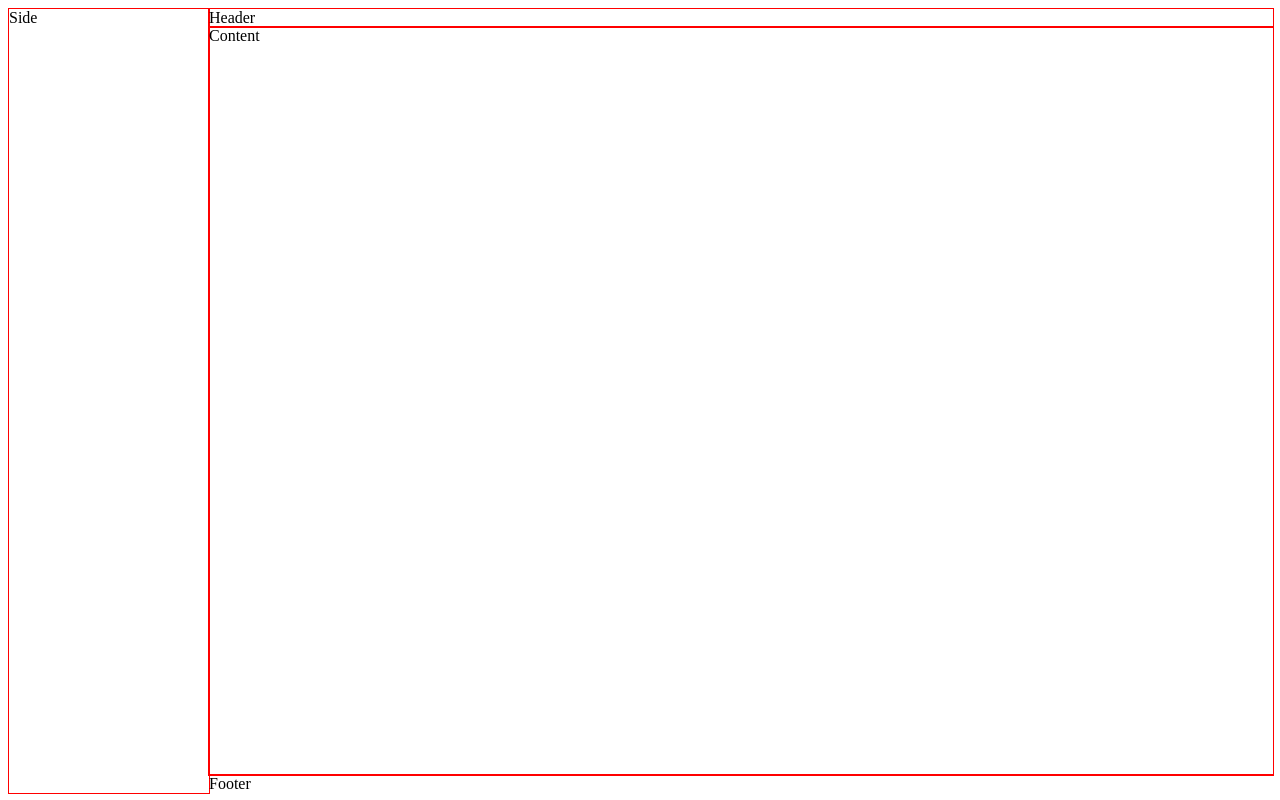
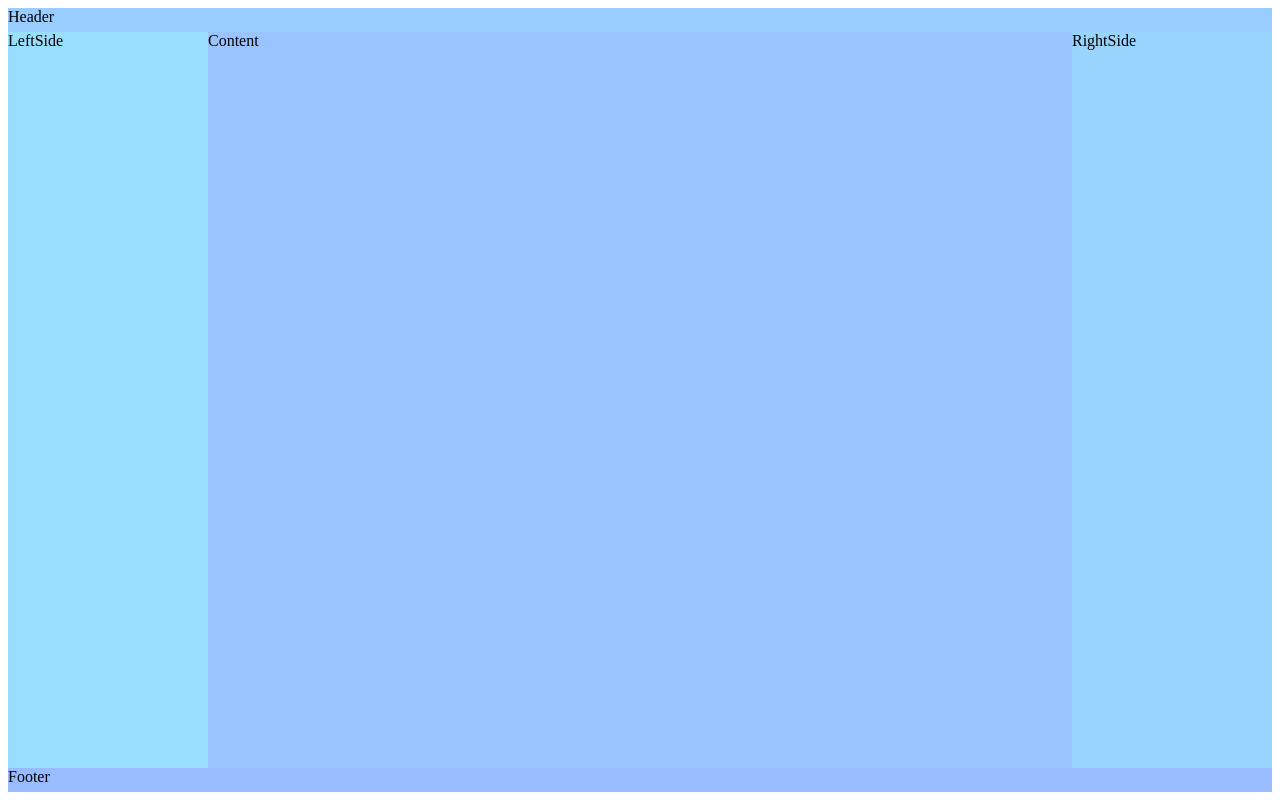
Before and after one commit to yarec/react-layout-generator, a React app: page / in a window 1280 px wide. Built offline with nearby package versions, Linux system fonts and the light colour scheme.

Commit message:
New version of DesktopLayout using new version of BasicLayoutGenerator

```diff
--- a/examples/src/index.tsx
+++ b/examples/src/index.tsx
@@ -23,7 +23,16 @@ class ExampleLayout extends React.Component<ExampleProps, ExampleState> {
   constructor(props: ExampleProps) {
     super(props);
 
-    this.g = DesktopLayout(0, 0);
+    this.g = DesktopLayout();
+
+    const p = this.g.params();
+
+    // hide header and footer
+    p.set('headerHeight', 24);
+    p.set('footerHeight', 24);
+    p.set('fullWidthHeaders', 1)
+    p.set('leftSideWidth', 200);
+    p.set('rightSideWidth', 200)
   }
 
   render() {
@@ -33,22 +42,25 @@ class ExampleLayout extends React.Component<ExampleProps, ExampleState> {
         autoFit={true}
         data-layout={[['width', 100]]}
         autoFitLimits={{ x: .75, y: 1.25 }}
-        elementPadding={{ top: 0, left: 0, right: 0, bottom: 0 }}
         g={this.g}
       >
-        <div data-layout={{ name: 'side' }} >
-          <span>Side</span>
+        <div data-layout={{ name: 'leftSide' }} style={{backgroundColor:'hsl(200,100%,80%)'}} >
+          <span >LeftSide</span>
         </div>
 
-         <div data-layout={{ name: 'header' }} >
+         <div data-layout={{ name: 'rightSide' }} style={{backgroundColor:'hsl(205,100%,80%)'}} >
+          <span >RightSide</span>
+        </div>
+
+         <div data-layout={{ name: 'header' }}  style={{backgroundColor:'hsl(210,100%,80%)'}} >
           <span>Header</span>
         </div>
 
-         <div data-layout={{ name: 'content' }} >
+         <div data-layout={{ name: 'content' }}  style={{backgroundColor:'hsl(215,100%,80%)'}}>
           <span>Content</span>
         </div>
 
-        <div data-layout={{ name: 'footer' }} >
+        <div data-layout={{ name: 'footer' }}  style={{backgroundColor:'hsl(220,100%,80%)'}}>
          <span>Footer</span>
         </div>
       </ReactLayout>
--- a/src/LayoutGenerator.ts
+++ b/src/LayoutGenerator.ts
@@ -1,7 +1,7 @@
 import { height, IRect, translate, width, IPoint } from './types';
 
-type FValue = (p: Params) => number;
-type Value = number | FValue;
+type FValue = (p: Params) => any; // number | IRect | IPoint | FRect;
+type Value = number | IRect | IPoint | FValue;
 export class Params {
   params: Map<string, Value>;
   changeCount: number = 0;
@@ -21,12 +21,15 @@ export class Params {
   //   return v;
   // }
 
-  get(key: string, v: Value) {
+  get(key: string, v?: Value) {
     const r = this.params.get(key);
-    if (r === undefined) {
+    if (r != undefined) {
+      return EvalCell(r, this);
+    }
+    if (v) {
       return EvalCell(v, this);
     }
-    return EvalCell(r, this);
+    return EvalCell(NaN, this);
   }
 
   set(key: string, v: Value) {
@@ -39,18 +42,36 @@ export class Params {
       this.params.set(key, v);
     }
   }
+
+
 }
 
 export function EvalCell(cell: Value, p: Params) {
-  if (typeof cell  === 'number') {
+  if (typeof cell === 'function') {
+    return cell(p);
+  }
   return cell;
 }
-  return cell(p);
+
+export class API {
+  params: Params;
+
+  constructor(params: Params) {
+    this.params = params;
+  }
+
+  hide(component: string) {
+
+  }
+
+  show(component: string) {
+
+  }
 }
 
 export interface ILayout {
   name: string;
-  location: (p: Params) => IRect; // relative to origin
+  location: IRect; // relative to origin
   g?: ILayoutGenerator;
 }
 
@@ -78,6 +99,7 @@ export interface ILayoutGenerator {
   reset: () => void;
   next: () => IBlock | undefined;
   lookup: (name: string) => IBlock | undefined;
+  api: () => API | undefined;
 }
 
 export class ResizeLayout implements ILayoutGenerator {
@@ -93,6 +115,10 @@ export class ResizeLayout implements ILayoutGenerator {
 
   params = () => {
     return this.g.params();
+  }
+
+  api = () => {
+    return this.g.api();
   }
 
   protected transform = (b: IBlock | undefined) => {
@@ -127,26 +153,32 @@ export class ResizeLayout implements ILayoutGenerator {
   // };
 }
 
+type IInit = (params: Params) => Map<string, ILayout>;
 export default class BasicLayoutGenerator implements ILayoutGenerator {
-
-  // params: Params;
-
-  private xparams: Params;
+  private _params: Params;
+  private _api: API | undefined;
+  private _init: IInit;
   layouts: Map<string, ILayout>;
   layoutsIterator: IterableIterator<ILayout>;
   currentLayout: ILayout | undefined;
 
   state: () => IBlock | undefined;
 
-  constructor(layouts: Map<string, ILayout>, params: Params) {
-    this.layouts = layouts;
-    this.layoutsIterator = layouts.values();
+  constructor(init: (params: Params) => Map<string, ILayout>, params: Params, api?: API) {
+    this._init = init;
+    this.layouts = init(params);
+    this.layoutsIterator = this.layouts.values();
     this.state = this.init;
-    this.xparams = params;
+    this._params = params;
+    this._api = api;
   }
 
   params = () => {
-    return this.xparams;
+    return this._params;
+  }
+
+  api = () => {
+    return this._api;
   }
 
   lookup = (name: string): IBlock | undefined => {
@@ -164,13 +196,17 @@ export default class BasicLayoutGenerator implements ILayoutGenerator {
       }
       return {
         name: name,
-        location: r.location(this.params())
+        location: r.location
       }
     }
     return undefined;
   }
 
   reset = () => {
+    if (this._params.changed()) {
+      console.log('reset update layouts')
+      this.layouts = this._init(this._params);
+    }
     this.state = this.init;
     this.layoutsIterator = this.layouts.values();
     this.layouts.forEach((item: ILayout) => {
@@ -216,7 +252,7 @@ export default class BasicLayoutGenerator implements ILayoutGenerator {
   private nextTile = (): IBlock | undefined => {
     let b: IBlock | undefined = undefined;
     if (this.currentLayout) {
-      const r = this.currentLayout.location(this.params());
+      const r = this.currentLayout.location;
       b = {
         name: this.currentLayout.name,
         location: r
@@ -240,7 +276,8 @@ export default class BasicLayoutGenerator implements ILayoutGenerator {
 
 export class GridGenerator implements ILayoutGenerator {
 
-  xparams: Params;
+  _params: Params;
+  _api: API;
   state: () => IBlock | undefined;
   block: IBlock;
   cols: number;
@@ -253,16 +290,23 @@ export class GridGenerator implements ILayoutGenerator {
     this.rows = rows;
     this.block = {
       name: name,
-      location: {left: 0, top: 0, right: blockSize.x, bottom: blockSize.y}
+      location: { left: 0, top: 0, right: blockSize.x, bottom: blockSize.y }
     }
     this.colCounter = 0;
     this.rowCounter = 0;
 
     this.state = this.nextTile;
-    this.xparams = new Params([]);
+    this._params = new Params([]);
   }
 
-  params = () => {return this.xparams}
+  params = () => {
+    return this._params;
+  }
+
+  api = () => {
+    return this._api;
+  }
+
 
   lookup = (name: string) => {
 
@@ -303,76 +347,166 @@ export class GridGenerator implements ILayoutGenerator {
   }
 }
 
-export function DesktopLayout(width: number, height: number) {
-  const sideRight = 200;
-  const headerHeight = 18;
-  const footerHeight = 18;
+export function DesktopLayout() {
+
+  const fullWidthHeaders = 0;
+  const leftSideWidth = 200;
+  const rightSideWidth = 0;
+  const headerHeight = 24;
+  const footerHeight = 24;
 
   const params = new Params([
-    ['width', width],
-    ['height', height],
-    ['sideRight', sideRight],
+    ['width', 0],
+    ['height', 0],
+    ['fullWidthHeaders', fullWidthHeaders],
+    ['leftSideWidth', leftSideWidth],
+    ['rightSideWidth', rightSideWidth],
     ['headerHeight', headerHeight],
     ['footerHeight', footerHeight]
   ])
 
-  const side: ILayout = {
-    name: 'side',
-    location: (p: Params) => {
-      return {
+  function init(params: Params): Map<string, ILayout> {
+    const width = params.get('width');
+    const height = params.get('height');
+    const fullWidthHeaders = params.get('fullWidthHeaders');
+    const leftSideWidth = params.get('leftSideWidth');
+    const rightSideWidth = params.get('rightSideWidth');
+    const headerHeight = params.get('headerHeight');
+    const footerHeight = params.get('footerHeight');
+
+    console.log('rightSideWidth', rightSideWidth)
+
+    const leftSide = function (): ILayout {
+      let location: IRect;
+      if (fullWidthHeaders) {
+        location = {
+          left: 0,
+          top: headerHeight,
+          right: leftSideWidth,
+          bottom: height - footerHeight
+        }
+      } else {
+        location = {
           left: 0,
           top: 0,
-        right: p.get('sideRight', sideRight),
-        bottom: p.get('height', height)
+          right: leftSideWidth,
+          bottom: height
         }
       }
-  };
+      console.log('leftSide', location);
+      return {
+        name: 'leftSide',
+        location: location
+      }
+    }();
 
-  const header: ILayout = {
-    name: 'header',
-    location: (p: Params) => {
-      return {
-        left: p.get('sideRight', sideRight),
+    const rightSide = function (): ILayout {
+      let location: IRect;
+
+      if (fullWidthHeaders) {
+        location = {
+          left:  width - rightSideWidth,
+          top: headerHeight,
+          right: width,
+          bottom: height - footerHeight
+        }
+      } else {
+        location = {
+          left: width - rightSideWidth,
           top: 0,
-        right: p.get('width', width),
-        bottom: p.get('headerHeight', headerHeight)
+          right: width,
+          bottom: height
         }
       }
-  };
+      console.log('rightSide', location);
+      return {
+        name: 'rightSide',
+        location: location
+      }
+    }();
 
-  const content: ILayout = {
-    name: 'content',
-    location: (p: Params) => {
-      return {
-        left: p.get('sideRight', sideRight),
-        top: p.get('headerHeight', headerHeight),
-        right: p.get('width', width),
-        bottom: p.get('height', height) - p.get('footerHeight', footerHeight)
+    const header = function (): ILayout {
+      let location: IRect;
+      if (fullWidthHeaders) {
+        location = {
+          left: 0,
+          top: 0,
+          right: width,
+          bottom: headerHeight
+        }
+      } else {
+        location = {
+          left: leftSideWidth,
+          top: 0,
+          right: width,
+          bottom: headerHeight
         }
       }
+      console.log('header', location);
+      return {
+        name: 'header',
+        location: location
       }
+    }();
 
-  const footer = {
-    name: 'footer',
-    location: (p: Params) => {
-      return {
-        left: p.get('sideRight', sideRight),
-        top: p.get('height', height) - p.get('footerHeight', footerHeight),
-        right: p.get('width', width),
-        bottom: p.get('height', height) - p.get('footerHeight', footerHeight)
+    const content = function (): ILayout {
+      let location: IRect;
+      if (fullWidthHeaders) {
+        location = {
+          left: leftSideWidth,
+          top: headerHeight,
+          right: width - rightSideWidth,
+          bottom: height - footerHeight
+        }
+      } else {
+        location = {
+          left: leftSideWidth,
+          top: headerHeight,
+          right: width - rightSideWidth,
+          bottom: height - footerHeight
         }
       }
+      console.log('content', location);
+      return {
+        name: 'content',
+        location: location
       }
+    }();
 
-  const layouts = new Map([
-    [side.name, side],
+    const footer = function (): ILayout {
+      let location: IRect;
+      if (fullWidthHeaders) {
+        location = {
+          left: 0,
+          top: height - footerHeight,
+          right: width,
+          bottom: height
+        }
+      } else {
+        location = {
+          left: leftSideWidth,
+          top: height - footerHeight,
+          right: width,
+          bottom: height
+        }
+      }
+      console.log('footer', location);
+      return {
+        name: 'footer',
+        location: location
+      }
+    }();
+
+    return new Map([
+      [leftSide.name, leftSide],
+      [rightSide.name, rightSide],
       [header.name, header],
       [content.name, content],
       [footer.name, footer]
     ])
+  }
 
-
-  return new BasicLayoutGenerator(layouts, params);
+  return new BasicLayoutGenerator(init, params);
 }
 
 export function fitLayout(
@@ -394,46 +528,68 @@ export function fitLayout(
     r = g.next();
   }
 
-  let origin = {x: 0, y: 0};
+  let origin = { x: 0, y: 0 };
   let scale = width / (o.y - o.x);
-  return new ResizeLayout(g, origin, {x: scale, y: scale});
+  return new ResizeLayout(g, origin, { x: scale, y: scale });
 }
 
-export function mobileDashboard( cols: number, rows: number, blockSize: IPoint) {
+export function mobileDashboard() {
+  const width = 0;
+  const height = 0;
+  const headerWidth = 1.5;
+  const cols = 2;
+  const rows = 3;
+
+
 
   const params = new Params([
+    ['width', width],
+    ['height', height],
     ['cols', cols],
     ['rows', rows],
-    ['x', (p: Params) => { return ((cols * blockSize.x) / 2) - (blockSize.x * headerSize / 2);} ]
   ]);
 
-  let headerSize = 2.5;
-  if (cols === 1) {
-    headerSize = 1;
-  } else if (cols === 2) {
-    headerSize = 2;
+  function init(params: Params): Map<string, ILayout> {
+    const width = params.get('width');
+    const cols = params.get('cols');
+    const rows = params.get('rows');
+
+    const blockSize: IPoint = {
+      x: width/cols,
+      y: width/cols
+    };
+    const xCenter = ((cols * blockSize.x) / 2) - (blockSize.x * headerWidth / 2);
+
+    const header = function (): ILayout {
+      return {
+        name: 'mobileHeader',
+        location: {
+          left: xCenter,
+          top: 0,
+          right: blockSize.x * headerWidth,
+          bottom: blockSize.y
         }
-  const xCenter = ((cols * blockSize.x) / 2) - (blockSize.x * headerSize / 2);
-  const header = {
-    name: 'mobileHeader',
-    location: (parms: Params): IRect => {return { left: xCenter, top: 0, right: blockSize.x * headerSize, bottom: blockSize.y }}
-  };
-  const layout = {
+      }
+    }();
+
+    const grid = function (): ILayout {
+      return {
         name: 'mobileGrid',
-    location:  (p: Params): IRect => {
-      return {
-        left: p.get('xCenter', 0),
+        location: {
+          left: 0,
           top: blockSize.y,
-        right: blockSize.x *
-        headerSize,
-        bottom: blockSize.y }},
-    g: new GridGenerator('Mobile', 3, 4, {x: 100, y: 100})
+          right: blockSize.x,
+          bottom: blockSize.y
+        },
+        g: new GridGenerator('Mobile', cols, rows, blockSize)
       }
-  const layouts = new Map([
+    }();
+
+    return new Map([
       [header.name, header],
-    [layout.name, layout]
+      [grid.name, grid]
     ]);
+  }
 
-
-  return new BasicLayoutGenerator(layouts, params);
+  return new BasicLayoutGenerator(init, params);
 }
--- a/src/ReactLayout.tsx
+++ b/src/ReactLayout.tsx
@@ -2,37 +2,25 @@ import * as React from 'react';
 import ReactResizeDetector from 'react-resize-detector';
 
 import LayoutGenerator, { ILayoutGenerator, IBlock } from './LayoutGenerator';
-import { IPoint, IRect } from './types';
+import { IPoint } from './types';
 
-function tileStyle(x: number, y: number, width: number, height: number, padding: IRect, margin: IRect) {
+function tileStyle(style: any, x: number, y: number, width: number, height: number) {
 
-  // Assumes box-sizing set to border-box
-  width -= margin.left + margin.right + padding.left + padding.right;
-  height -= margin.top + margin.bottom + padding.top + padding.bottom;
-
+  console.log(style);
   return {
-    // boxSizing: 'border-box' as 'border-box',
+    boxSizing: 'border-box' as 'border-box',
     transformOrigin: 0,
     transform: `translate(${x}px, ${y}px)`,
     width: `${width}px`,
     height: `${height}px`,
     position: 'absolute' as 'absolute',
-    marginTop: `${margin.top}px`,
-    marginRight: `${margin.right}px`,
-    marginBottom: `${margin.bottom}px`,
-    marginLeft: `${margin.left}px`,
-    paddingTop: `${padding.top}px`,
-    paddingRight: `${padding.right}px`,
-    paddingBottom: `${padding.bottom}px`,
-    paddingLeft: `${padding.left}px`,
-    border: '1px solid red'
+    ...style
   };
 }
 
 export interface ReactLayoutProps extends React.HTMLProps<HTMLDivElement> {
   autoFit: boolean;
   autoFitLimits: IPoint;
-  elementPadding: IRect;
   g: LayoutGenerator;
 
 }
@@ -68,47 +56,13 @@ export default class ReactLayout extends React.Component<ReactLayoutProps, React
     }
   }
 
-
-  componentDidMount() {
-    window.addEventListener('resize', this.handleWindowSizeChange);
-  }
-
-  componentWillUnmount() {
-    window.removeEventListener('resize', this.handleWindowSizeChange);
-  }
-
-  handleWindowSizeChange = () => {
-
-    // console.log(`handleWindowSizeChange: width: ${window.innerWidth}, element height: ${window.innerHeight}`);
-
-    // if (this.divRef && this.divRef.current ) {
-    //   const width = this.divRef.current.clientWidth;
-    //   const height = this.divRef.current.clientHeight;
-
-    //   this.setState({width: width, height: height})
-
-    //   console.log(`handleWindowSizeChange: element width: ${width}, element height: ${height}`);
-    // }
-
-    // this.windowSize.width = window.innerWidth;
-    // this.windowSize.height = window.innerHeight;
-
-    // this.g.params().set('width', this.windowSize.width);
-    // this.g.params().set('height', this.windowSize.height);
-
-    // console.log('handleWindowSizeChange',  window.innerWidth, window.innerHeight);
-  }
-
-
   initLayout = () => {
     this.key = 0;
+
     const p = this.derivedLayout.params();
     p.set('width', this.state.width);
     p.set('height', this.state.height);
-  }
-
-  nextLayout = () => {
-
+    this.derivedLayout.reset();
   }
 
   createPositionedElemement = (child: React.ReactElement<any>, name: string) => {
@@ -116,13 +70,11 @@ export default class ReactLayout extends React.Component<ReactLayoutProps, React
     const b = this.derivedLayout.lookup(name);
     if (b) {
       console.log('createPositionedElemement', b);
-      const style = tileStyle(
+      const style = tileStyle(child.props['style'],
         b.location.left,
         b.location.top,
         (b.location.right - b.location.left),
-        (b.location.bottom - b.location.top),
-        { top: 0, bottom: 0, left: 0, right: 0 },
-        { top: 0, bottom: 0, left:0, right: 0 }
+        (b.location.bottom - b.location.top)
       );
       let props = {style: style};
       return React.cloneElement(child, props, child.props.children);
@@ -138,7 +90,7 @@ export default class ReactLayout extends React.Component<ReactLayoutProps, React
 
       // Infinity mapped to this.height & this.width - padding
       if (item.location.bottom === NaN) {
-        item.location.bottom = this.state.height - this.props.elementPadding.bottom;
+        // item.location.bottom = this.state.height
       }
 
       if (item.location.right === NaN) {
@@ -146,12 +98,11 @@ export default class ReactLayout extends React.Component<ReactLayoutProps, React
       }
 
       const style = tileStyle(
+        child.props['style'],
         item.location.left,
         item.location.top,
         (item.location.right - item.location.left),
-        (item.location.bottom - item.location.top),
-        { top: 0, bottom: 0, left: 0, right: 0 },
-        { top: 10, bottom: 10, left: 10, right: 10 }
+        (item.location.bottom - item.location.top)
       );
       // console.log('CreateElements style', style);
       return (
```
Also changed, not shown: 1 other file (tests, documents, lock files or other folders). Lines whose indentation alone changed are shown as unchanged.
